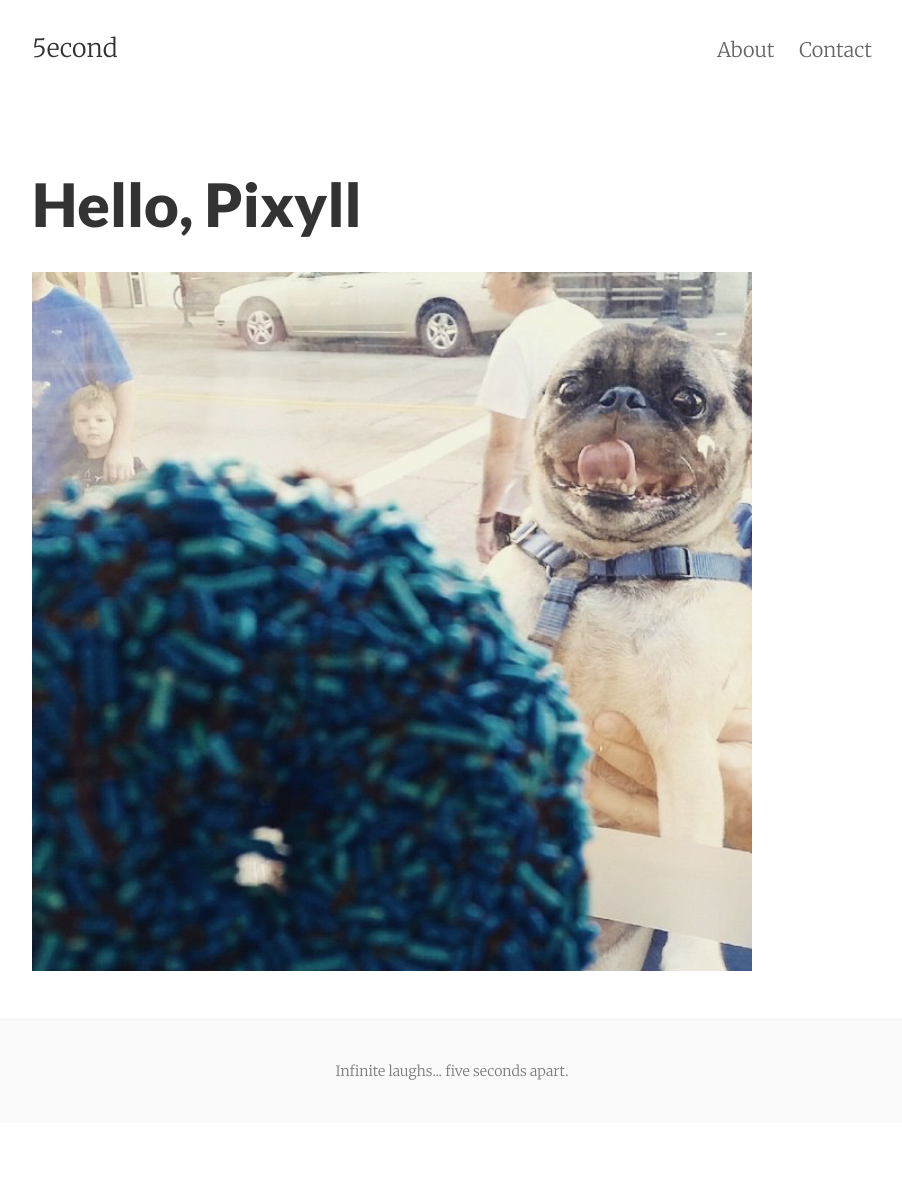
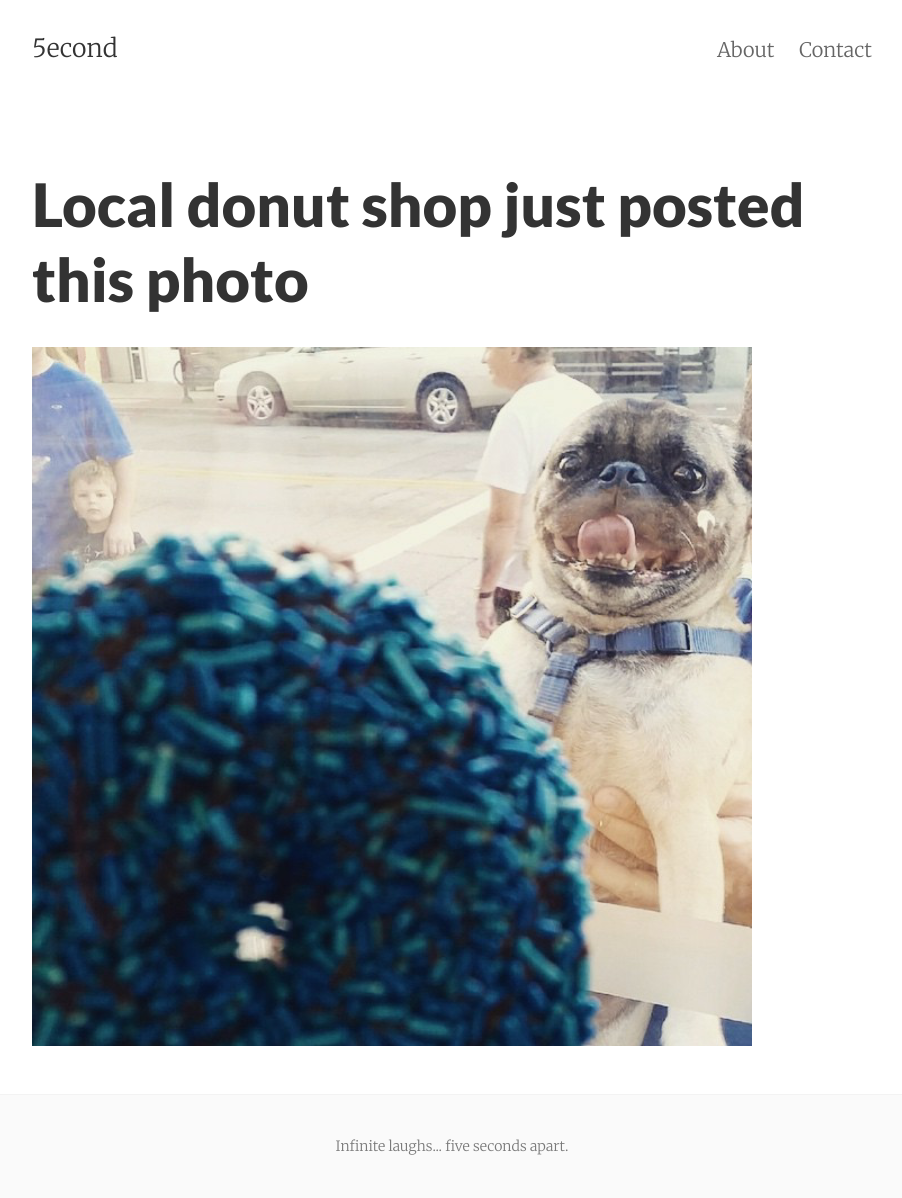
Before and after one commit to fivesecondlaugh/fivesecondlaugh.github.io, a Jekyll site: the page built from _posts/2014-06-11-welcome-to-pixyll.markdown, in a window 1280 px wide. Shown: the whole page, without its empty margins (188-1090 px from the left). Built offline with Jekyll 4.4.1, drawn with Linux system fonts in a browser that asks for light colours; before the commit the page ends 1123 px from its top, so only the background shows below that.

Commit message:
Update 2014-06-11-welcome-to-pixyll.markdown

```diff
--- a/_posts/2014-06-11-welcome-to-pixyll.markdown
+++ b/_posts/2014-06-11-welcome-to-pixyll.markdown
@@ -1,6 +1,6 @@
 ---
 layout:     post
-title:      Hello, Pixyll
+title:      Local donut shop just posted this photo
 date:       2014-06-11 15:31:19
 summary:    Pixyll is a simple, beautiful theme for Jekyll that emphasizes content rather than aesthetic fluff.
 categories: jekyll pixyll
```
